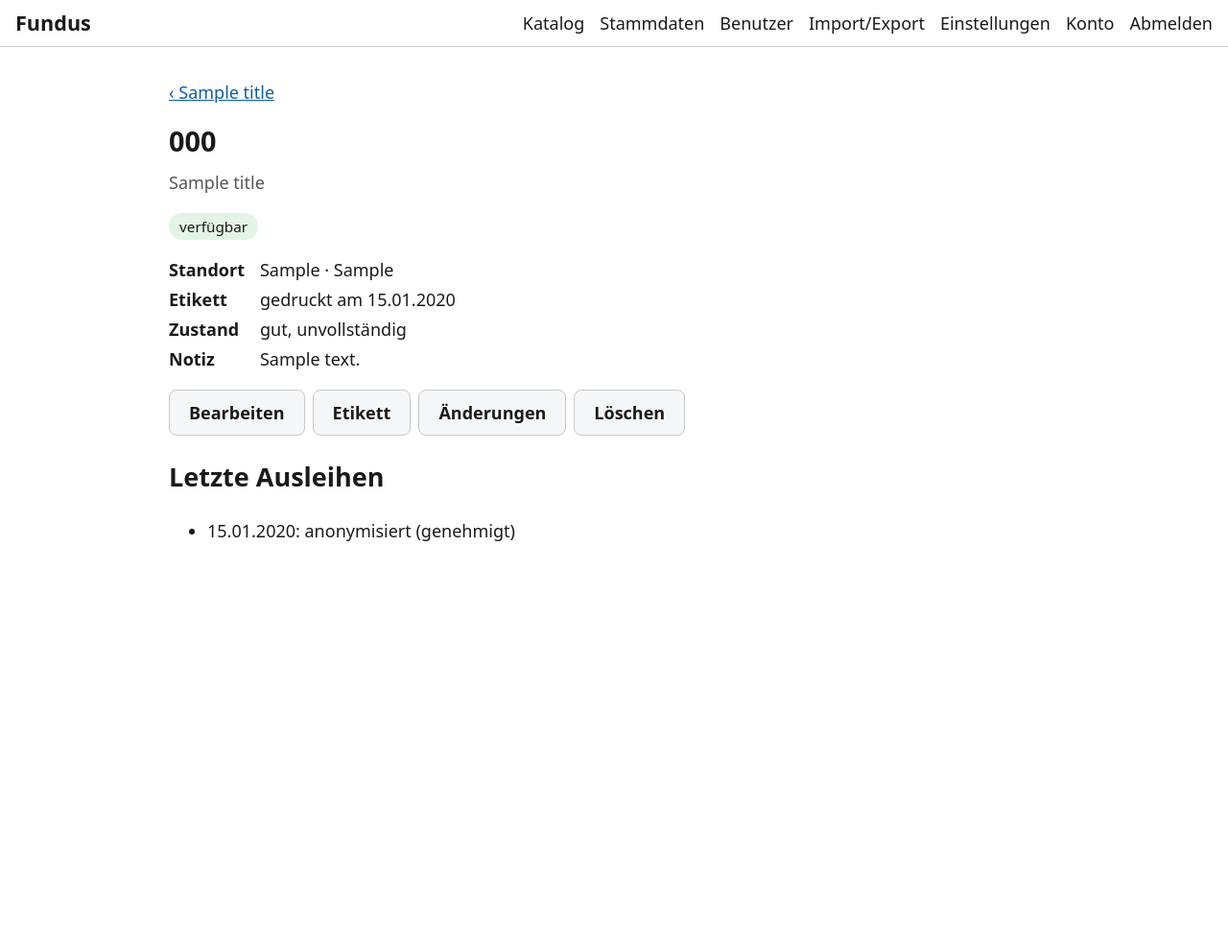
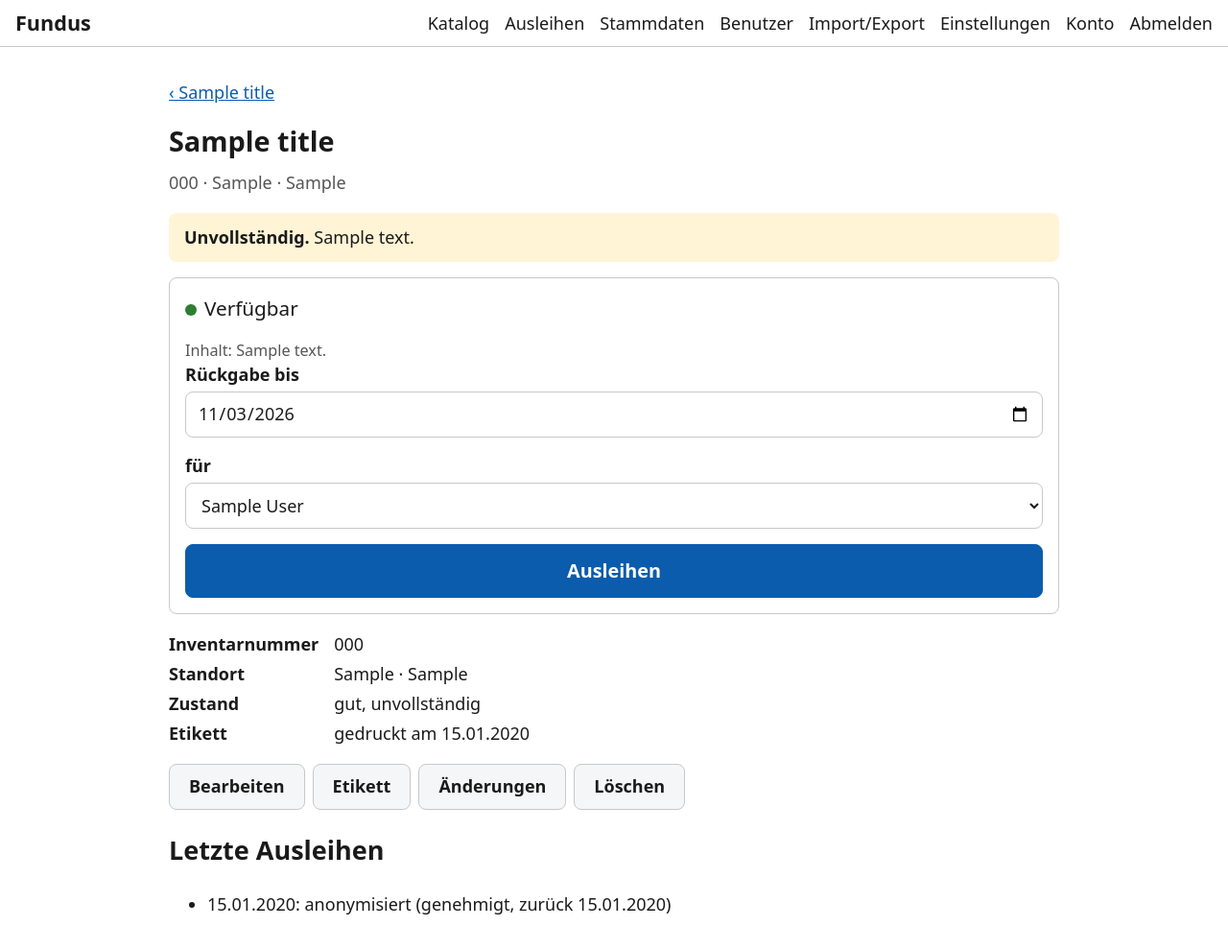
Before and after one commit to binder-fabian/Fundus, a Django app: page /exemplar/1/ in a window 1280 px wide. Shown: the whole page at 96% size. Before the commit the page ends 564 px from the top, so only its background shows below. Run offline with Django 5.2, Linux system fonts and the light colour scheme; a user stored in the database is signed in; tables that the repository leaves empty hold one stand-in row (values such as "Sample post"); parts of the project's set-up code (start-up, migrations or seed data) failed here and were passed over.

Commit message:
Schritt 3.2: Ausleih-Oberfläche
- Exemplarseite zeigt je nach Lage und Rechten: Ausleihen (Datum
  vorausgefüllt), Zurückgeben mit Inhalts-Checkliste, Verlängern
- Verwalter und Zuständige können für andere ausleihen und sehen Namen;
  Lehrkräfte sehen nur „ausgeliehen bis …“
- Startseite: Scan-Feld (Handscanner/Eintippen) und „Meine Ausleihen“
  mit Überfällig-Hinweis und Verlängern
- /s/<Inventarnummer> öffnet das Exemplar (Ziel für Scans)
- Übersicht für Verwalter: offen, überfällig, Verlauf, nach Lehrkraft,
  unvollständige Exemplare

Co-Authored-By: Claude Opus 5.5 <noreply@anthropic.com>

```diff
--- a/fundus/catalog/templates/catalog/copy_detail.html
+++ b/fundus/catalog/templates/catalog/copy_detail.html
@@ -2,16 +2,61 @@
 {% block title %}{{ copy.inventory_number }}{% endblock %}
 {% block content %}
   <p><a href="{% url 'title_detail' copy.title.pk %}">‹ {{ copy.title.title }}</a></p>
-  <h1>{{ copy.inventory_number }}</h1>
-  <p class="subtitle">{{ copy.title.title }}</p>
+  <h1>{{ copy.title.title }}</h1>
+  <p class="subtitle">{{ copy.inventory_number }}{% if copy.location %} · {{ copy.location }}{% endif %}</p>
+
+  {% if copy.incomplete %}
+    <div class="message message-warning"><strong>Unvollständig.</strong>{% if copy.note %} <span class="prewrap">{{ copy.note }}</span>{% endif %}</div>
+  {% endif %}
+
   {% if copy.title.lendable %}
-    <p>{% if copy.is_lent %}<span class="badge badge-busy">ausgeliehen bis {{ copy.due_date|date:"d.m.Y" }}</span>{% else %}<span class="badge badge-ok">verfügbar</span>{% endif %}</p>
+    <section class="action-panel">
+      {% if loan %}
+        <p class="status status-busy">
+          Ausgeliehen bis <strong>{{ loan.due_date|date:"d.m.Y" }}</strong>{% if loan.is_overdue %} – <strong>überfällig</strong>{% endif %}
+          {% if loan.borrower_id == user.pk %}<br>von Ihnen{% elif show_borrower %}<br>bei {{ loan.borrower_display }}{% endif %}
+        </p>
+        {% if can_return %}
+          <form method="post" action="{% url 'give_back' copy.pk %}" class="form">{% csrf_token %}
+            {% if copy.title.contents_items %}
+              <fieldset>
+                <legend>Inhalt prüfen – alles da?</legend>
+                {% for item in copy.title.contents_items %}
+                  <div class="field field-checkbox"><label><input type="checkbox" name="part_{{ forloop.counter0 }}" value="1" checked> {{ item }}</label></div>
+                {% endfor %}
+                <p class="help">Fehlende Teile abhaken (Haken entfernen). Das Exemplar wird dann als unvollständig markiert.</p>
+              </fieldset>
+            {% endif %}
+            <button class="button button-primary button-big">Zurückgeben</button>
+          </form>
+        {% endif %}
+        {% if can_extend %}
+          <form method="post" action="{% url 'extend' loan.pk %}">{% csrf_token %}
+            <input type="hidden" name="weiter" value="{% url 'copy_detail' copy.pk %}">
+            <button class="button">Verlängern</button>
+          </form>
+        {% endif %}
+      {% elif lend_blocked %}
+        <p class="status status-ok">Verfügbar</p>
+        <p class="message message-warning">Freigabepflichtig: Bitte an {{ copy.title.responsible|default:copy.title.deputy|default:"die Verwaltung" }} wenden.</p>
+      {% else %}
+        <p class="status status-ok">Verfügbar</p>
+        <form method="post" action="{% url 'lend' copy.pk %}" class="form">{% csrf_token %}
+          {% if copy.title.contents_items %}<p class="help">Inhalt: {{ copy.title.contents_items|join:", " }}</p>{% endif %}
+          {% include "field.html" with field=lend_form.due_date %}
+          {% if lend_form.borrower %}{% include "field.html" with field=lend_form.borrower %}{% endif %}
+          <button class="button button-primary button-big">Ausleihen</button>
+        </form>
+      {% endif %}
+    </section>
   {% endif %}
+
   <dl class="facts">
+    <dt>Inventarnummer</dt><dd>{{ copy.inventory_number }}</dd>
     <dt>Standort</dt><dd>{{ copy.location|default:"–" }}</dd>
+    <dt>Zustand</dt><dd>{{ copy.get_condition_display }}{% if copy.incomplete %}, unvollständig{% endif %}</dd>
     {% if user.can_manage_catalog %}<dt>Etikett</dt><dd>{% if copy.label_printed_at %}gedruckt am {{ copy.label_printed_at|date:"d.m.Y" }}{% else %}noch nicht gedruckt{% endif %}</dd>{% endif %}
-    <dt>Zustand</dt><dd>{{ copy.get_condition_display }}{% if copy.incomplete %}, unvollständig{% endif %}</dd>
-    {% if copy.note %}<dt>Notiz</dt><dd class="prewrap">{{ copy.note }}</dd>{% endif %}
+    {% if copy.note and not copy.incomplete %}<dt>Notiz</dt><dd class="prewrap">{{ copy.note }}</dd>{% endif %}
   </dl>
   {% if user.can_manage_catalog %}
     <div class="actions">
@@ -22,7 +67,7 @@
     </div>
     {% if loans %}
       <h2>Letzte Ausleihen</h2>
-      <ul>{% for loan in loans %}<li>{{ loan.lent_at|date:"d.m.Y"|default:"–" }}: {{ loan.borrower_display }} ({{ loan.get_status_display }})</li>{% endfor %}</ul>
+      <ul>{% for l in loans %}<li>{{ l.lent_at|date:"d.m.Y"|default:"–" }}: {{ l.borrower_display }} ({{ l.get_status_display }}{% if l.returned_at %}, zurück {{ l.returned_at|date:"d.m.Y" }}{% endif %})</li>{% endfor %}</ul>
     {% endif %}
   {% endif %}
 {% endblock %}
--- a/fundus/catalog/views.py
+++ b/fundus/catalog/views.py
@@ -192,8 +192,14 @@ def copy_detail(request, pk):
     copy = get_object_or_404(
         Copy.objects.select_related("title__category", "location").with_availability(), pk=pk
     )
+    from fundus.loans.views import copy_actions
+
     loans = copy.loans.select_related("borrower")[:20] if request.user.can_manage_catalog else []
-    return render(request, "catalog/copy_detail.html", {"copy": copy, "loans": loans})
+    return render(
+        request,
+        "catalog/copy_detail.html",
+        {"copy": copy, "loans": loans, **copy_actions(request, copy)},
+    )
 
 
 @require("can_manage_catalog")
--- a/fundus/core/views.py
+++ b/fundus/core/views.py
@@ -10,11 +10,6 @@ from django.views.static import serve
 from fundus.accounts.permissions import require
 from fundus.core.forms import SchoolSettingsForm
 from fundus.core.models import SchoolSettings
-
-
-def home(request):
-    # Vorerst ist der Katalog die Startseite; ab Phase 3 kommt hier der Scanner hin.
-    return redirect("title_list")
 
 
 @login_not_required
--- /dev/null
+++ b/fundus/loans/forms.py
@@ -0,0 +1,37 @@
+from django import forms
+from django.utils import timezone
+from django.utils.translation import gettext_lazy as _
+
+from fundus.accounts.models import User
+from fundus.catalog.forms import PersonChoiceField
+
+
+class LendForm(forms.Form):
+    due_date = forms.DateField(
+        label=_("Rückgabe bis"), widget=forms.DateInput(attrs={"type": "date"}, format="%Y-%m-%d")
+    )
+    borrower = PersonChoiceField(
+        queryset=User.objects.filter(is_active=True).order_by("last_name", "first_name"),
+        required=False,
+        label=_("für"),
+    )
+
+    def __init__(self, *args, for_others=False, **kwargs):
+        super().__init__(*args, **kwargs)
+        if not for_others:
+            del self.fields["borrower"]
+
+    def clean_due_date(self):
+        due = self.cleaned_data["due_date"]
+        if due < timezone.localdate():
+            raise forms.ValidationError(_("Das Datum liegt in der Vergangenheit."))
+        return due
+
+
+def contents_check(title, data):
+    """Wertet die Inhalts-Checkliste aus: (vollständig?, fehlende Teile) oder (None, [])."""
+    items = title.contents_items
+    if not items:
+        return None, []
+    missing = [item for i, item in enumerate(items) if not data.get(f"part_{i}")]
+    return not missing, missing
--- /dev/null
+++ b/fundus/loans/urls.py
@@ -0,0 +1,12 @@
+from django.urls import path
+
+from fundus.loans import views
+
+urlpatterns = [
+    path("s/", views.scan, name="scan_lookup"),
+    path("s/<str:number>", views.scan, name="scan"),
+    path("exemplar/<int:pk>/ausleihen/", views.lend, name="lend"),
+    path("exemplar/<int:pk>/zurueckgeben/", views.give_back, name="give_back"),
+    path("ausleihe/<int:pk>/verlaengern/", views.extend, name="extend"),
+    path("ausleihen/", views.overview, name="loan_overview"),
+]
--- /dev/null
+++ b/fundus/loans/views.py
@@ -0,0 +1,171 @@
+from django.contrib import messages
+from django.core.paginator import Paginator
+from django.db.models import Q
+from django.shortcuts import get_object_or_404, redirect, render
+from django.utils import timezone
+from django.utils.translation import gettext as _
+from django.views.decorators.http import require_POST
+
+from fundus.accounts.models import User
+from fundus.accounts.permissions import require
+from fundus.catalog.models import Copy
+from fundus.catalog.text import normalize
+from fundus.loans import services
+from fundus.loans.forms import LendForm, contents_check
+from fundus.loans.models import Loan
+
+
+def home(request):
+    loans = (
+        Loan.objects.filter(borrower=request.user, status=Loan.Status.LENT)
+        .select_related("copy__title")
+        .order_by("due_date")
+    )
+    return render(request, "loans/home.html", {"loans": loans, "today": timezone.localdate()})
+
+
+def scan(request, number=None):
+    """Ziel eines Scans: öffnet das Exemplar zur Inventarnummer."""
+    number = (number or request.GET.get("nummer", "")).strip()
+    copy = Copy.objects.filter(inventory_number__iexact=number).first() if number else None
+    if copy:
+        return redirect("copy_detail", pk=copy.pk)
+    if number:
+        messages.error(request, _("Keine Inventarnummer „%(n)s“ gefunden.") % {"n": number})
+    return redirect(request.GET.get("zurueck") or "home")
+
+
+def copy_actions(request, copy):
+    """Kontext für die Aktionen auf der Exemplarseite."""
+    user = request.user
+    title = copy.title
+    loan = copy.loans.filter(status=Loan.Status.LENT).select_related("borrower").first()
+    context = {
+        "loan": loan,
+        "show_borrower": loan is not None and services.can_see_borrower(user, title),
+        "can_lend_for_others": services.can_lend_for_others(user, title),
+    }
+    if not title.lendable:
+        return context
+    if loan is None:
+        blocked = title.approval_required and not services.can_lend_for_others(user, title)
+        context["lend_blocked"] = blocked
+        if not blocked:
+            context["lend_form"] = LendForm(
+                initial={"due_date": services.default_due_date(copy), "borrower": user.pk},
+                for_others=context["can_lend_for_others"],
+            )
+    else:
+        context["can_return"] = services.can_return(user, loan)
+        context["can_extend"] = (
+            loan.borrower_id == user.pk or user.can_manage_catalog
+        ) and not services.pending_request(copy)
+    return context
+
+
+@require_POST
+def lend(request, pk):
+    copy = get_object_or_404(Copy.objects.select_related("title"), pk=pk)
+    for_others = services.can_lend_for_others(request.user, copy.title)
+    form = LendForm(request.POST, for_others=for_others)
+    if not form.is_valid():
+        for errors in form.errors.values():
+            messages.error(request, " ".join(errors))
+        return redirect("copy_detail", pk=pk)
+    borrower = form.cleaned_data.get("borrower") or request.user
+    try:
+        loan = services.lend(
+            copy, by=request.user, borrower=borrower, due_date=form.cleaned_data["due_date"]
+        )
+    except services.LoanError as error:
+        messages.error(request, str(error))
+    else:
+        who = "" if borrower == request.user else _(" für %(p)s") % {"p": borrower}
+        messages.success(
+            request,
+            _("Ausgeliehen%(who)s bis %(d)s.")
+            % {"who": who, "d": loan.due_date.strftime("%d.%m.%Y")},
+        )
+    return redirect("copy_detail", pk=pk)
+
+
+@require_POST
+def give_back(request, pk):
+    copy = get_object_or_404(Copy.objects.select_related("title"), pk=pk)
+    complete, missing = contents_check(copy.title, request.POST)
+    try:
+        services.return_copy(copy, by=request.user, complete=complete, missing=missing)
+    except services.LoanError as error:
+        messages.error(request, str(error))
+    else:
+        text = _("Zurückgegeben.")
+        if complete is False:
+            text += " " + _("Als unvollständig markiert: %(m)s") % {"m": ", ".join(missing)}
+        messages.success(request, text)
+    if request.POST.get("weiter"):
+        return redirect(request.POST["weiter"])
+    return redirect("copy_detail", pk=pk)
+
+
+@require_POST
+def extend(request, pk):
+    loan = get_object_or_404(Loan, pk=pk)
+    try:
+        loan = services.extend(loan, by=request.user)
+    except services.LoanError as error:
+        messages.error(request, str(error))
+    else:
+        messages.success(
+            request, _("Verlängert bis %(d)s.") % {"d": loan.due_date.strftime("%d.%m.%Y")}
+        )
+    return redirect(request.POST.get("weiter") or "home")
+
+
+@require("can_manage_catalog")
+def overview(request):
+    view = request.GET.get("ansicht", "offen")
+    today = timezone.localdate()
+    loans = Loan.objects.select_related("copy__title", "borrower").order_by("due_date")
+    if view == "ueberfaellig":
+        loans = loans.filter(status=Loan.Status.LENT, due_date__lt=today)
+    elif view == "alle":
+        loans = loans.exclude(status__in=[Loan.Status.REQUESTED, Loan.Status.REJECTED]).order_by(
+            "-lent_at"
+        )
+    else:
+        view = "offen"
+        loans = loans.filter(status=Loan.Status.LENT)
+
+    teacher = None
+    if request.GET.get("lehrkraft"):
+        teacher = User.objects.filter(pk=request.GET["lehrkraft"]).first()
+        if teacher:
+            loans = loans.filter(borrower=teacher)
+    query = request.GET.get("q", "").strip()
+    if query:
+        loans = loans.filter(
+            Q(copy__inventory_number__icontains=query)
+            | Q(copy__title__search_text__contains=normalize(query))
+        )
+    page = Paginator(loans, 50).get_page(request.GET.get("seite"))
+    params = request.GET.copy()
+    params.pop("seite", None)
+    return render(
+        request,
+        "loans/overview.html",
+        {
+            "page": page,
+            "view": view,
+            "teacher": teacher,
+            "teachers": User.objects.filter(loans__status=Loan.Status.LENT).distinct(),
+            "incomplete": Copy.objects.filter(incomplete=True).select_related("title"),
+            "today": today,
+            "query_string": params.urlencode(),
+            "counts": {
+                "offen": Loan.objects.filter(status=Loan.Status.LENT).count(),
+                "ueberfaellig": Loan.objects.filter(
+                    status=Loan.Status.LENT, due_date__lt=today
+                ).count(),
+            },
+        },
+    )
--- a/fundus/static/fundus/fundus.css
+++ b/fundus/static/fundus/fundus.css
@@ -535,3 +535,60 @@ pre {
   border-radius: var(--radius);
   overflow-x: auto;
 }
+
+/* Ausleihe */
+.button-big {
+  min-height: 56px;
+  font-size: 1.1rem;
+  width: 100%;
+}
+
+.scanbox {
+  display: grid;
+  gap: 12px;
+  margin-bottom: 24px;
+}
+
+.action-panel {
+  padding: 16px;
+  margin: 16px 0;
+  border: 1px solid var(--border);
+  border-radius: var(--radius);
+  display: grid;
+  gap: 12px;
+}
+
+.action-panel form {
+  margin: 0;
+}
+
+.status {
+  font-size: 1.15rem;
+  margin: 0;
+}
+
+.status-ok::before,
+.status-busy::before {
+  content: "";
+  display: inline-block;
+  width: 12px;
+  height: 12px;
+  border-radius: 50%;
+  margin-right: 8px;
+  background: #2e7d32;
+}
+
+.status-busy::before {
+  background: #c77700;
+}
+
+.card-alert .card-title {
+  color: var(--error);
+}
+
+.badge-alert {
+  background: var(--error-bg);
+  border-color: transparent;
+  color: var(--error);
+  font-weight: 600;
+}
--- a/fundus/templates/base.html
+++ b/fundus/templates/base.html
@@ -13,7 +13,8 @@
     {% if user.is_authenticated %}
       <nav class="mainnav" aria-label="{% translate 'Hauptmenü' %}">
         <a href="{% url 'title_list' %}">{% translate "Katalog" %}</a>
-        {% if user.can_manage_catalog %}<a href="{% url 'masterdata_list' 'kategorien' %}">{% translate "Stammdaten" %}</a>{% endif %}
+        {% if user.can_manage_catalog %}<a href="{% url 'loan_overview' %}">{% translate "Ausleihen" %}</a>
+        <a href="{% url 'masterdata_list' 'kategorien' %}">{% translate "Stammdaten" %}</a>{% endif %}
         {% if user.can_manage_users %}<a href="{% url 'user_list' %}">{% translate "Benutzer" %}</a>{% endif %}
         {% if user.is_admin %}<a href="{% url 'import_upload' %}">{% translate "Import/Export" %}</a>
         <a href="{% url 'school_settings' %}">{% translate "Einstellungen" %}</a>{% endif %}
--- a/fundus/urls.py
+++ b/fundus/urls.py
@@ -2,14 +2,16 @@ from django.conf import settings
 from django.urls import include, path
 
 from fundus.core import views as core_views
+from fundus.loans import views as loan_views
 
 urlpatterns = [
-    path("", core_views.home, name="home"),
+    path("", loan_views.home, name="home"),
     path("health", core_views.health, name="health"),
     path("einstellungen/", core_views.school_settings, name="school_settings"),
     path("", include("fundus.accounts.urls")),
     path("", include("fundus.catalog.urls")),
     path("", include("fundus.transfer.urls")),
+    path("", include("fundus.loans.urls")),
     # Coverbilder aus dem Datenverzeichnis; nur für angemeldete Personen.
     path(settings.MEDIA_URL.lstrip("/") + "<path:path>", core_views.media, name="media"),
 ]
```
Also changed, not shown: fundus/loans/templates/loans/_scan_box.html (added, +9 -0 lines), fundus/loans/templates/loans/home.html (added, +27 -0 lines), fundus/loans/templates/loans/overview.html (added, +48 -0 lines), tests/test_health.py (+3 -5 lines), tests/test_loan_views.py (added, +151 -0 lines).
